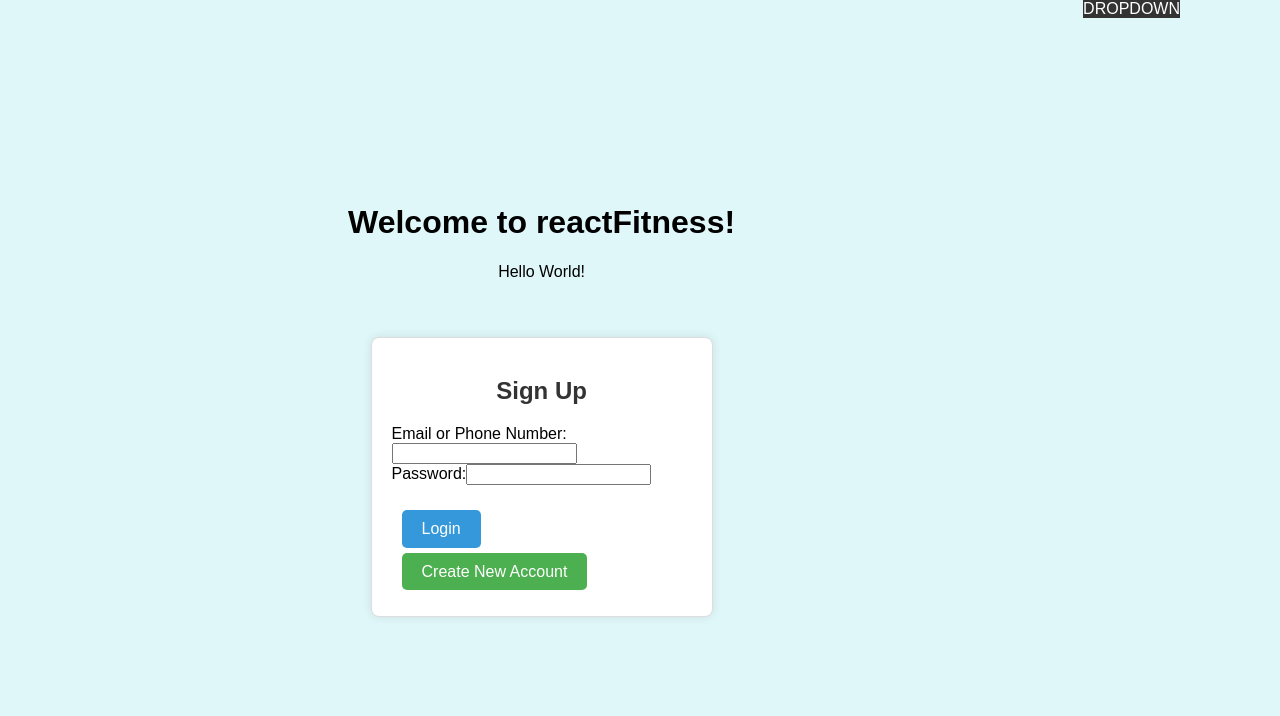
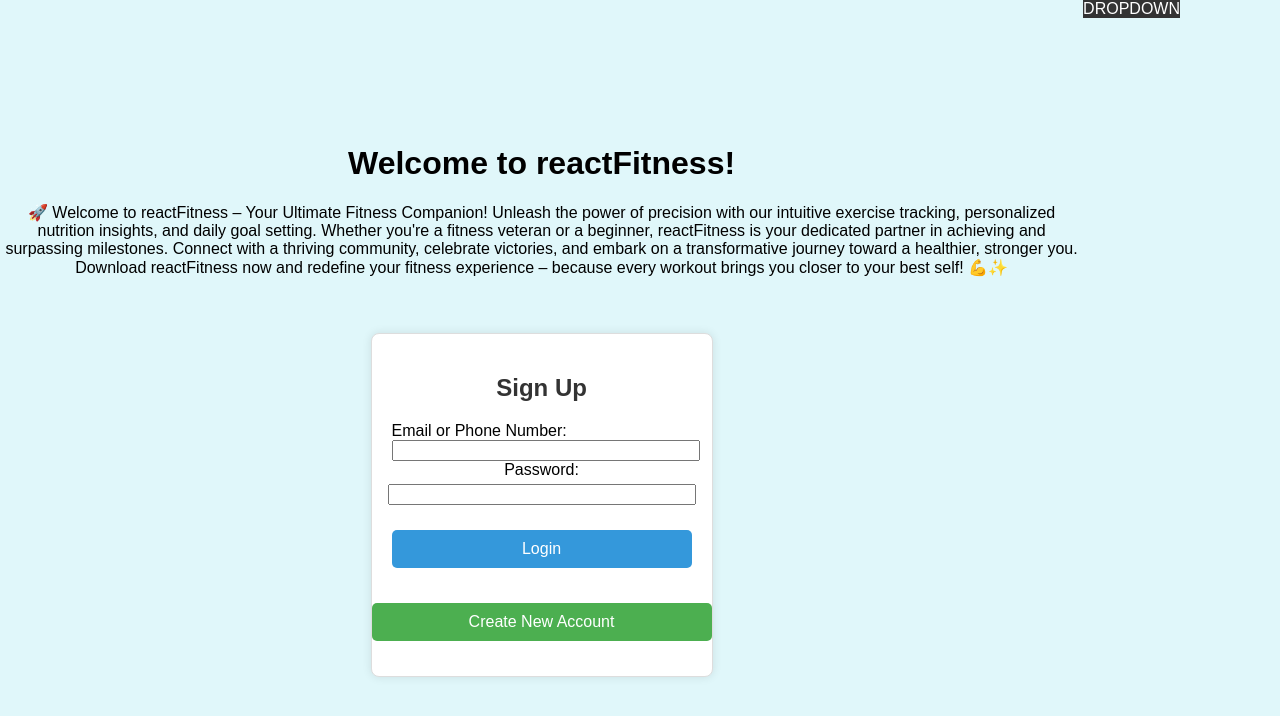
Before and after one commit to jishyk/React-Fitness, a React (Vite) app in the folder client/: page / in a window 1280 px wide. Shown: the top 716 px of the page. Built offline with nearby package versions, Linux system fonts and the light colour scheme.

Commit message:
Added welcome message and adjusted input fields.

```diff
--- a/client/src/css/app.css
+++ b/client/src/css/app.css
@@ -56,6 +56,7 @@ nav {
     border-radius: 5px;
     font-size: 16px;
     transition: background-color 0.3s;
+    align-items: center;
 }
 
 .signup-button {
@@ -85,10 +86,17 @@ nav {
     width: 300px;
     box-shadow: 0 0 10px rgba(0, 0, 0, 0.1);
     margin-top: 20px;
+    display: flex;
+    flex-direction: column;
+    align-items: center;
 }
 
 .form-group {
     margin-bottom: 15px;
+    width: 100%;
+    display: flex;
+    flex-direction: column;
+    align-items: center;
 }
 
 .signup-box h2 {
@@ -99,20 +107,28 @@ nav {
 .signup-box form {
     display: flex;
     flex-direction: column;
+    align-items: center;
+    width: 100%;
 }
 
 .signup-box label {
     margin-bottom: 5px;
+    text-align: center;
+}
+
+.signup-box input {
+    width: 100%;
+    text-align: center;
+}
+
+.signup-button, .login-button {
+    margin-top: 10px;
+    width: 100%;
+    text-align: center;
 }
 
 .signup-button {
-    background-color: #4caf50;
-    margin-top: 10px;
-}
-
-.login-button {
-    background-color: #3498db;
-    margin-top: 10px;
+    margin-top: 20px;
 }
 
 .signup-button:hover {
--- a/client/src/pages/Home.jsx
+++ b/client/src/pages/Home.jsx
@@ -8,7 +8,13 @@ export default function Home() {
       <div className="welcome-section">
         <h1>Welcome to reactFitness!</h1>
         <p>
-          Hello World!
+          🚀 Welcome to reactFitness – Your Ultimate Fitness Companion!
+          Unleash the power of precision with our intuitive exercise tracking, personalized nutrition
+          insights, and daily goal setting. Whether you're a fitness veteran or a beginner, reactFitness
+          is your dedicated partner in achieving and surpassing milestones. Connect with a thriving
+          community, celebrate victories, and embark on a transformative journey toward a healthier,
+          stronger you. Download reactFitness now and redefine your fitness experience
+          – because every workout brings you closer to your best self! 💪✨
         </p>
       </div>
       <div className="signup-box">
```
